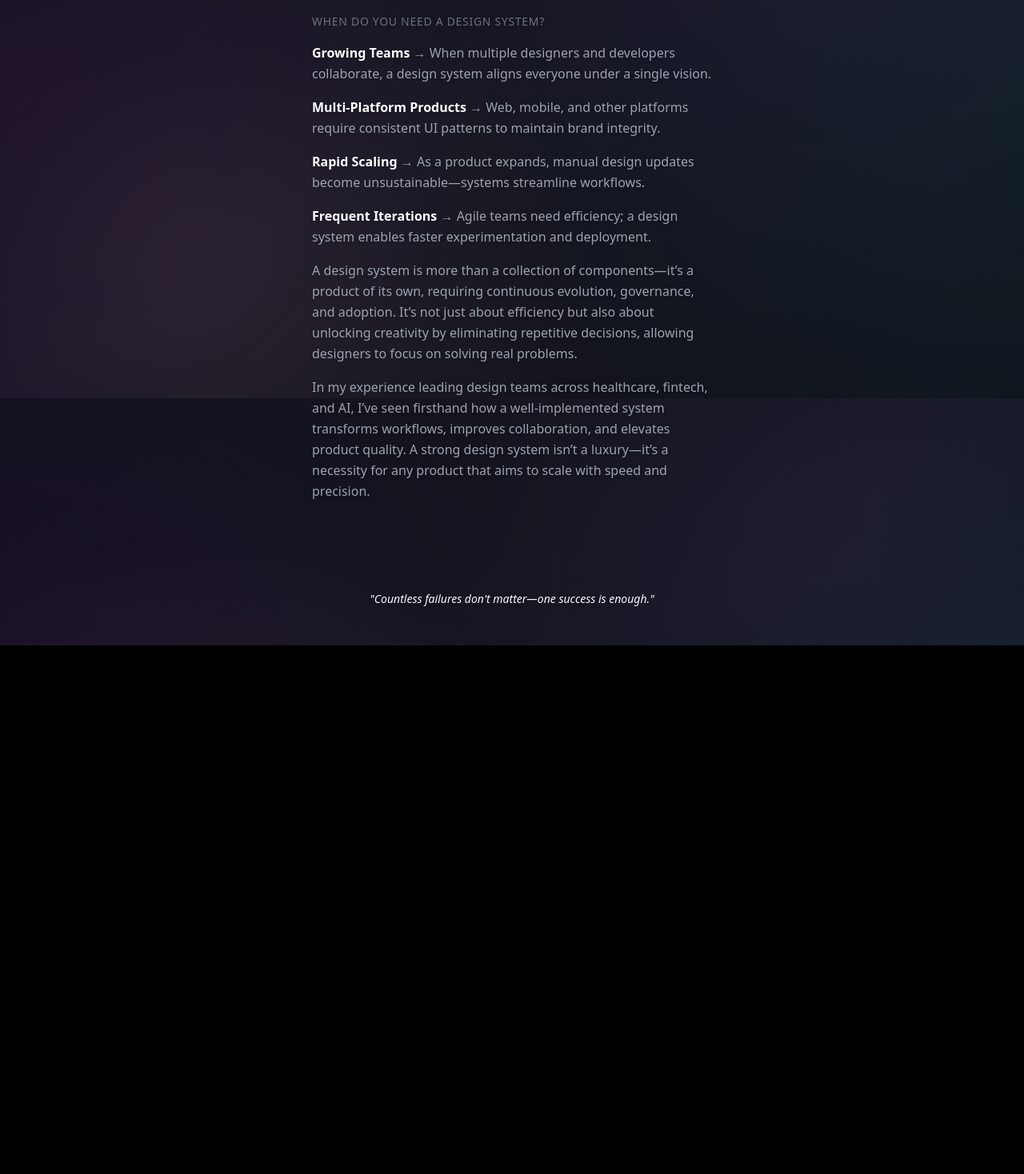
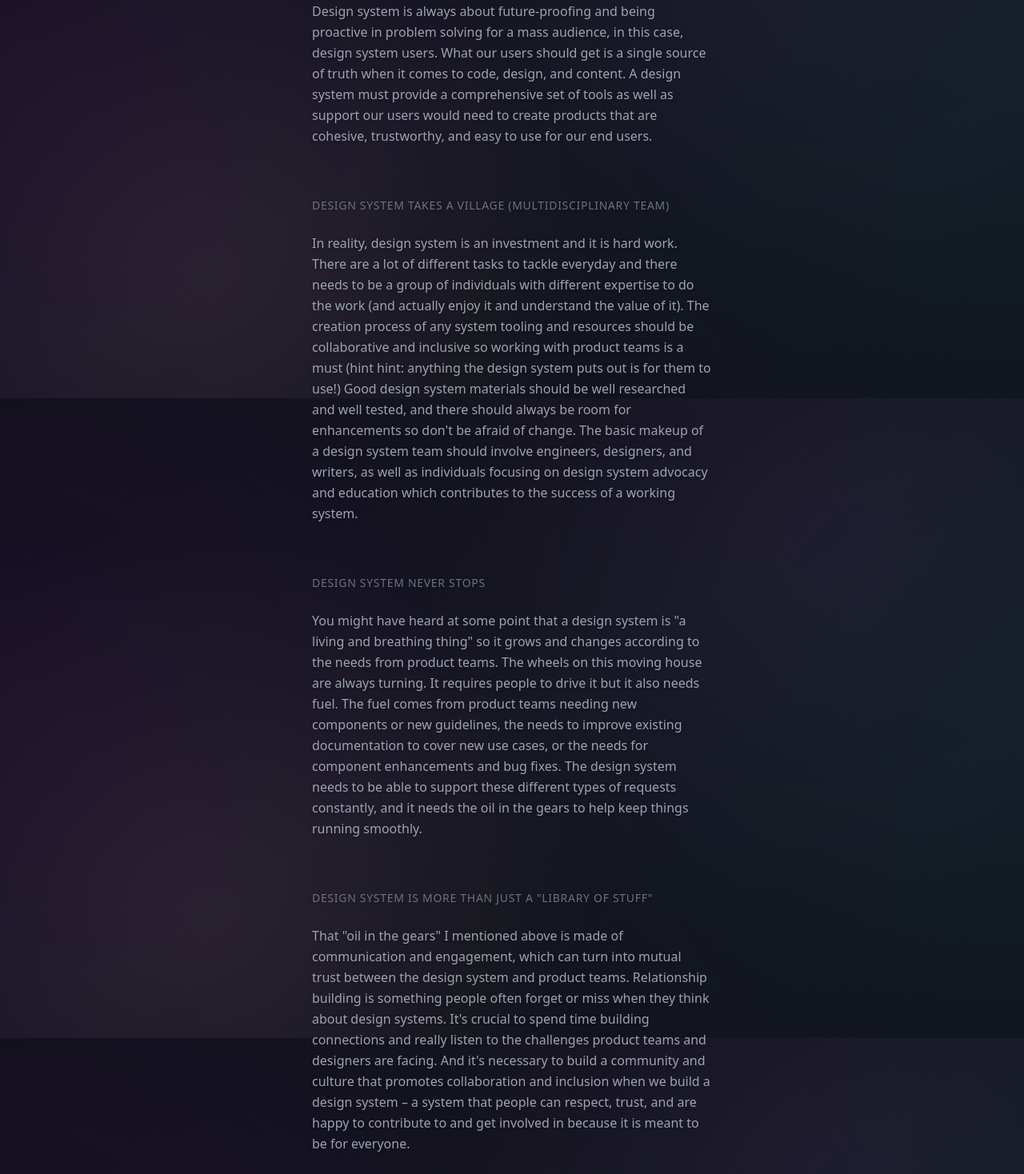
Before and after one commit to thenutlpkl/thenutlpkl.github.io, a React (Vite) app: page /design-system in a window 1280 px wide. Shown: the part 1102-2570 px from the top of the page at 80% size. Before the commit the page ends 1909 px from the top, so only its background shows below. Built offline with nearby package versions, Linux system fonts and the light colour scheme.

Commit message:
Updated Article component with new content and highlights

```diff
--- a/src/components/Article.tsx
+++ b/src/components/Article.tsx
@@ -29,6 +29,53 @@ const Article: React.FC<ArticleProps> = ({ article }) => {
             <div className="space-y-16">
               <div className="space-y-6">
                 <h2 className="text-gray-500 uppercase tracking-wider text-sm font-light">
+                  Design System is a Product
+                </h2>
+                <div className="space-y-4">
+                  <p className="text-base text-gray-400 font-light leading-relaxed">
+                    Design system is a lot of things. It's a house on wheels that comprises of different elements that help drive product teams forward. Each element helps to establish standards and promotes design, content, and development consistency across apps that product teams need to build better and quicker. A design system needs design foundations to make beautiful UI, beautiful UI needs technology to deliver tangible design decisions through implementation, and UX patterns need scalable UI to make an ecosystem of patterns that product teams can follow. All of that can only be accomplished with careful coordination, planning, and communication between work streams within a system team.
+                  </p>
+                  <p className="text-base text-gray-400 font-light leading-relaxed">
+                    Design system is always about future-proofing and being proactive in problem solving for a mass audience, in this case, design system users. What our users should get is a single source of truth when it comes to code, design, and content. A design system must provide a comprehensive set of tools as well as support our users would need to create products that are cohesive, trustworthy, and easy to use for our end users.
+                  </p>
+                </div>
+              </div>
+
+              <div className="space-y-6">
+                <h2 className="text-gray-500 uppercase tracking-wider text-sm font-light">
+                  Design System Takes a Village (Multidisciplinary Team)
+                </h2>
+                <div className="space-y-4">
+                  <p className="text-base text-gray-400 font-light leading-relaxed">
+                    In reality, design system is an investment and it is hard work. There are a lot of different tasks to tackle everyday and there needs to be a group of individuals with different expertise to do the work (and actually enjoy it and understand the value of it). The creation process of any system tooling and resources should be collaborative and inclusive so working with product teams is a must (hint hint: anything the design system puts out is for them to use!) Good design system materials should be well researched and well tested, and there should always be room for enhancements so don't be afraid of change. The basic makeup of a design system team should involve engineers, designers, and writers, as well as individuals focusing on design system advocacy and education which contributes to the success of a working system.
+                  </p>
+                </div>
+              </div>
+
+              <div className="space-y-6">
+                <h2 className="text-gray-500 uppercase tracking-wider text-sm font-light">
+                  Design System Never Stops
+                </h2>
+                <div className="space-y-4">
+                  <p className="text-base text-gray-400 font-light leading-relaxed">
+                    You might have heard at some point that a design system is "a living and breathing thing" so it grows and changes according to the needs from product teams. The wheels on this moving house are always turning. It requires people to drive it but it also needs fuel. The fuel comes from product teams needing new components or new guidelines, the needs to improve existing documentation to cover new use cases, or the needs for component enhancements and bug fixes. The design system needs to be able to support these different types of requests constantly, and it needs the oil in the gears to help keep things running smoothly.
+                  </p>
+                </div>
+              </div>
+
+              <div className="space-y-6">
+                <h2 className="text-gray-500 uppercase tracking-wider text-sm font-light">
+                  Design System is More Than Just a "Library of Stuff"
+                </h2>
+                <div className="space-y-4">
+                  <p className="text-base text-gray-400 font-light leading-relaxed">
+                    That "oil in the gears" I mentioned above is made of communication and engagement, which can turn into mutual trust between the design system and product teams. Relationship building is something people often forget or miss when they think about design systems. It's crucial to spend time building connections and really listen to the challenges product teams and designers are facing. And it's necessary to build a community and culture that promotes collaboration and inclusion when we build a design system – a system that people can respect, trust, and are happy to contribute to and get involved in because it is meant to be for everyone.
+                  </p>
+                </div>
+              </div>
+
+              <div className="space-y-6">
+                <h2 className="text-gray-500 uppercase tracking-wider text-sm font-light">
                   Why a Design System Is Essential, Not Optional
                 </h2>
                 <div className="space-y-4">
@@ -38,20 +85,18 @@ const Article: React.FC<ArticleProps> = ({ article }) => {
                   <p className="text-base text-gray-400 font-light leading-relaxed">
                     In today’s fast-moving digital landscape, products evolve across multiple teams, platforms, and iterations. Without a design system, inconsistency creeps in, design debt piles up, and scaling becomes a bottleneck. A well-structured design system isn’t just about reusable components—it’s about creating a shared language between designers and developers, reducing friction, and ensuring a seamless user experience.
                   </p>
-                  <h2 className="text-gray-500 uppercase tracking-wider text-sm font-light">
+                  <p className="text-base text-gray-400 font-light leading-relaxed">
                     When Do You Need a Design System?
-                  </h2>
-                  <p className="text-base text-gray-400 font-light leading-relaxed">
-                    <span className="font-bold text-white">Growing Teams</span> → When multiple designers and developers collaborate, a design system aligns everyone under a single vision.
+                    Growing Teams → When multiple designers and developers collaborate, a design system aligns everyone under a single vision.
                   </p>
                   <p className="text-base text-gray-400 font-light leading-relaxed">
-                    <span className="font-bold text-white">Multi-Platform Products</span> → Web, mobile, and other platforms require consistent UI patterns to maintain brand integrity.
+                    Multi-Platform Products → Web, mobile, and other platforms require consistent UI patterns to maintain brand integrity.
                   </p>
                   <p className="text-base text-gray-400 font-light leading-relaxed">
-                    <span className="font-bold text-white">Rapid Scaling</span> → As a product expands, manual design updates become unsustainable—systems streamline workflows.
+                    Rapid Scaling → As a product expands, manual design updates become unsustainable—systems streamline workflows.
                   </p>
                   <p className="text-base text-gray-400 font-light leading-relaxed">
-                    <span className="font-bold text-white">Frequent Iterations</span> → Agile teams need efficiency; a design system enables faster experimentation and deployment.
+                    Frequent Iterations → Agile teams need efficiency; a design system enables faster experimentation and deployment.
                   </p>
                   <p className="text-base text-gray-400 font-light leading-relaxed">
                     A design system is more than a collection of components—it’s a product of its own, requiring continuous evolution, governance, and adoption. It’s not just about efficiency but also about unlocking creativity by eliminating repetitive decisions, allowing designers to focus on solving real problems.
```
